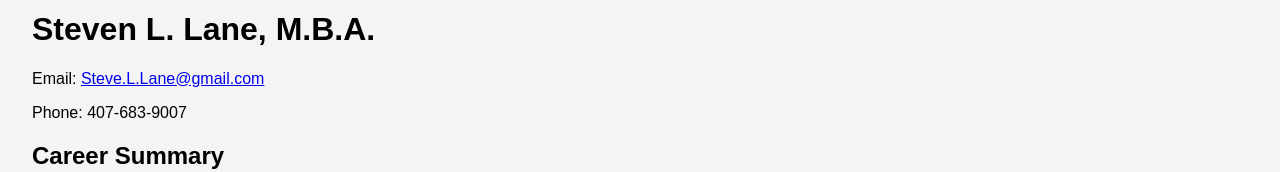
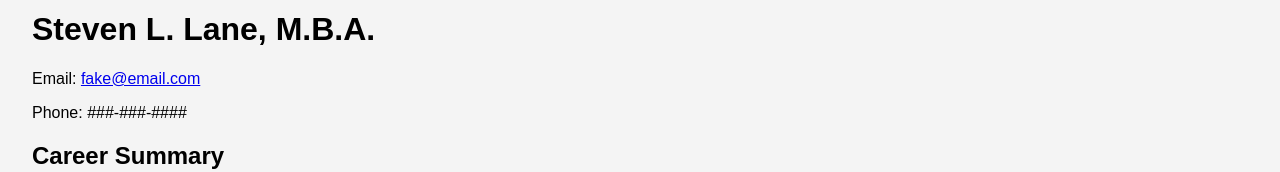
Before and after one commit to slanesteve/WebServicesPortfolio, a plain HTML site: page resume.html in a window 1280 px wide. Shown: the part 218-390 px from the top of the page. Drawn offline with Linux system fonts and the light colour scheme.

Commit message:
hid personal data

```diff
--- a/resume.html
+++ b/resume.html
@@ -25,8 +25,8 @@
         <h2>Resume</h2>
         <div class="container">
             <h1>Steven L. Lane, M.B.A.</h1>
-            <p>Email: <a href="mailto:Steve.L.Lane@gmail.com">Steve.L.Lane@gmail.com</a></p>
-            <p>Phone: 407-683-9007</p>
+            <p>Email: <a href="mailto:fake@email.com">fake@email.com</a></p>
+            <p>Phone: ###-###-####</p>
 
             <h2>Career Summary</h2>
             <p>Distinguished senior-level information technology leader with extensive experience in program management, project management, and project engineering. Expertise in managing teams and projects within information systems, energy, telecommunications, and financial environments. Strong background in directing programs to implement enterprise-wide distributed applications and web-based applications.</p>
```
